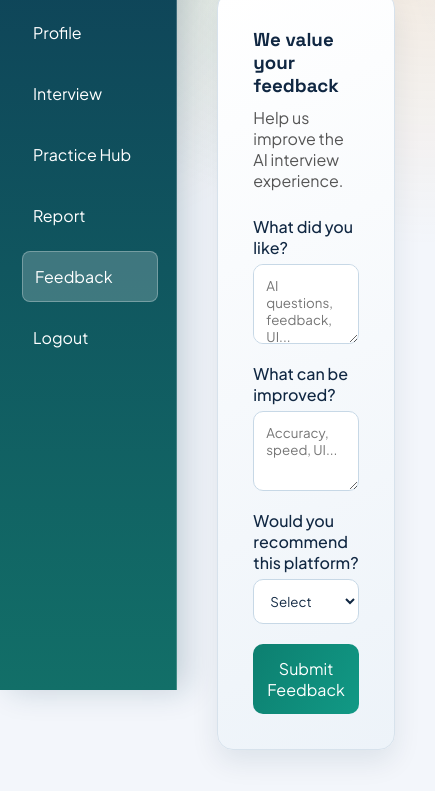
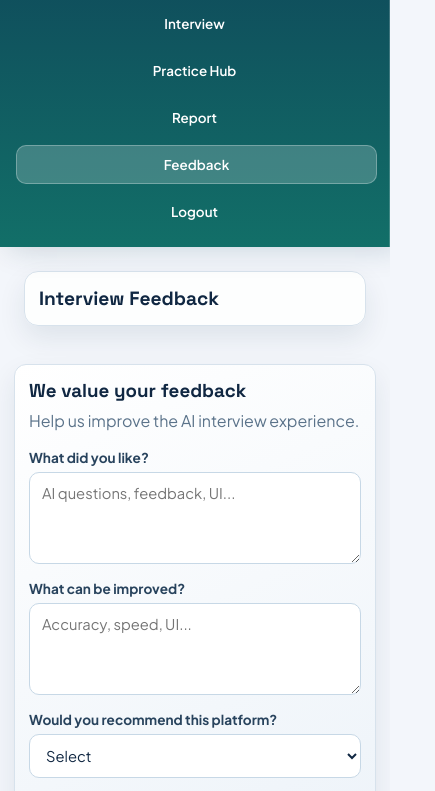
Before and after one commit to shivkumarudas/Smart-Interview-Platform, a website: page feedback/feedback.html in a window 390 px wide. Shown: the part 154-945 px from the top of the page, 435 px wide, since content can reach past the window. Drawn offline with Linux system fonts and the light colour scheme; no server answers; sample sign-in values are in the browser's storage.

Commit message:
Update feedback.css

```diff
--- a/feedback/css/feedback.css
+++ b/feedback/css/feedback.css
@@ -2,117 +2,205 @@
   margin: 0;
   padding: 0;
   box-sizing: border-box;
-    font-family: 'Inter', sans-serif;
+  font-family: "Plus Jakarta Sans", sans-serif;
 }
 
 body {
+  min-height: 100vh;
   display: flex;
   background: #f4f7fb;
+  color: #17334d;
 }
 
-/* SIDEBAR */
 .sidebar {
   width: 260px;
-    height: 100vh;
-    background: linear-gradient(180deg, #0f2a4d, #143c6e);
-    color: #fff;
-    padding: 30px 20px;
+  min-height: 100vh;
+  padding: 28px 20px;
+  position: fixed;
+  top: 0;
+  left: 0;
 }
 
 .logo {
-    font-size: 24px;
+  font-size: 1.55rem;
   font-weight: 700;
-    margin-bottom: 40px;
+  margin-bottom: 34px;
+}
+
+.menu {
+  display: flex;
+  flex-direction: column;
+  gap: 8px;
 }
 
 .menu a {
   display: block;
-    padding: 14px 12px;
-    margin-bottom: 10px;
-    border-radius: 8px;
-    color: #fff;
+  padding: 12px 14px;
+  border-radius: 10px;
+  color: #ffffff;
   text-decoration: none;
+  font-weight: 600;
 }
 
-.menu a.active,
-.menu a:hover {
-    background: rgba(255,255,255,0.15);
-}
-
-/* MAIN */
 .main {
-    flex: 1;
+  margin-left: 260px;
+  width: calc(100% - 260px);
+  padding: 22px 34px 34px;
+  display: grid;
+  gap: 16px;
 }
 
 .header {
-    padding: 25px 40px;
-    background: #fff;
-    border-bottom: 1px solid #e5e8ef;
+  border-radius: 16px;
+  padding: 18px 22px;
+  border: 1px solid #d5e1ec;
+  background: linear-gradient(155deg, #ffffff, #edf4fb);
+  box-shadow: 0 12px 28px rgba(16, 39, 66, 0.09);
+}
+
+.header h2 {
+  font-size: clamp(1.2rem, 2.2vw, 1.6rem);
+}
+
+.header p {
+  margin-top: 6px;
+  color: #5d748b;
+  font-size: 0.9rem;
 }
 
 .content {
-    padding: 40px;
+  display: grid;
 }
 
 .card {
-    background: #fff;
-    padding: 35px;
+  max-width: 760px;
+  border: 1px solid #d5e1ec;
   border-radius: 16px;
-    max-width: 650px;
-    box-shadow: 0 10px 30px rgba(0,0,0,0.08);
+  padding: 24px;
+  background: linear-gradient(155deg, #ffffff, #edf4fb);
+  box-shadow: 0 14px 30px rgba(16, 39, 66, 0.09);
 }
 
 .card h3 {
-    margin-bottom: 10px;
+  margin-bottom: 8px;
 }
 
 .card p {
-    margin-bottom: 25px;
-    color: #555;
+  margin-bottom: 18px;
+  color: #5b738a;
 }
 
 label {
   display: block;
-    margin-top: 15px;
   margin-bottom: 6px;
-    font-weight: 500;
+  font-size: 0.85rem;
+  font-weight: 700;
+  color: #28435d;
 }
 
-.rating input {
-    margin-right: 10px;
-}
-
-textarea, select {
+textarea,
+select {
   width: 100%;
-    padding: 12px;
-    border-radius: 8px;
-    border: 1px solid #ccc;
+  border: 1px solid #c4d5e5;
+  border-radius: 10px;
+  background: #ffffff;
+  color: #142f49;
+  padding: 11px 12px;
+  margin-bottom: 12px;
+  font-size: 0.92rem;
+  outline: none;
 }
 
 textarea {
   resize: vertical;
-    min-height: 80px;
+  min-height: 92px;
+}
+
+textarea:focus,
+select:focus {
+  border-color: #7db1d4;
+  box-shadow: 0 0 0 3px rgba(36, 120, 170, 0.14);
 }
 
 button {
-    margin-top: 20px;
-    padding: 14px;
+  margin-top: 4px;
   width: 100%;
   border: none;
-    border-radius: 10px;
-    background: #1f6ae1;
-    color: #fff;
-    font-size: 16px;
+  border-radius: 11px;
+  padding: 12px 14px;
+  font-size: 0.92rem;
+  font-weight: 700;
   cursor: pointer;
+  background: linear-gradient(120deg, #0f7f72, #119985);
+  color: #ffffff;
 }
 
 button:hover {
-    background: #1557c0;
+  filter: brightness(0.96);
 }
 
 .success {
-    display: none;
-    margin-top: 20px;
-    color: #2ecc71;
-    font-weight: 600;
+  margin-top: 14px;
+  color: #1f8b62;
+  font-weight: 700;
 }
+
+@media (max-width: 1060px) {
+  .sidebar {
+    width: 220px;
+  }
+
+  .main {
+    margin-left: 220px;
+    width: calc(100% - 220px);
+    padding-left: 22px;
+    padding-right: 22px;
+  }
+}
+
+@media (max-width: 860px) {
+  body {
+    display: block;
+  }
+
+  .sidebar {
+    width: 100%;
+    min-height: auto;
+    position: relative;
+    padding: 16px 14px;
+  }
+
+  .logo {
+    margin-bottom: 16px;
+  }
+
+  .menu {
+    display: grid;
+    grid-template-columns: repeat(2, minmax(0, 1fr));
+    gap: 8px;
+  }
+
+  .menu a {
+    padding: 10px;
+    text-align: center;
+    font-size: 0.84rem;
+  }
+
+  .main {
+    margin-left: 0;
+    width: 100%;
+    padding: 14px;
+  }
+}
+
+@media (max-width: 560px) {
+  .menu {
+    grid-template-columns: 1fr;
+  }
+
+  .header,
+  .card {
+    border-radius: 12px;
+    padding: 14px;
+  }
+}
```
Lines whose indentation alone changed are shown as unchanged.
